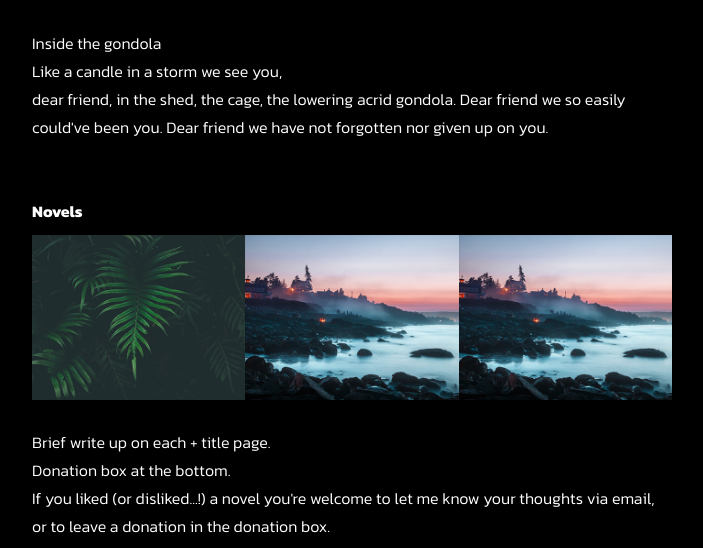
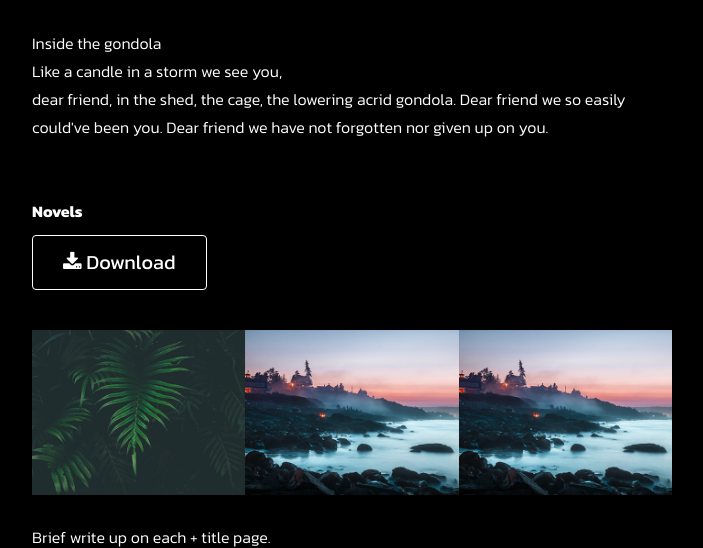
Before and after one commit to LakshmananDhuraisamy/artist, a PHP site: page /writings in a window 1280 px wide. Shown: the part 610-1158 px from the top of the page, without its empty margins (288-991 px from the left). Run offline with PHP 8.4, Linux system fonts and the light colour scheme; some libraries are stand-ins or nearby versions.

Commit message:
download button

```diff
--- a/writings.php
+++ b/writings.php
@@ -25,7 +25,30 @@ dear friend, in the shed, the cage, the lowering acrid gondola. Dear friend we s
 
 <b>Novels </b> <br>
 </p>
+<style>
+.download-btn {
+  border: 1px solid #fff !important;
+  background-color: #000;
+  border: none;
+  color: white;
+  padding: 12px 30px;
+  cursor: pointer;
+  font-size: 20px;
+}
 
+/* Darker background on mouse-over */
+.download-btn:hover {
+  background-color: #fff;
+  color: black;
+}
+.download-btn:focus {
+  background-color: #fff;
+  color: black;
+}
+
+</style>
+
+<a target="_blank" href="https://pdfobject.com/pdf/sample.pdf" class="download-btn btn"><i class="fa fa-download"></i> Download</a> <br><br><br>
     <div class="full-screen-portfolio" id="portfolio">
         <div class="container-fluid">
             <div class="col-md-4 col-sm-6">
```
